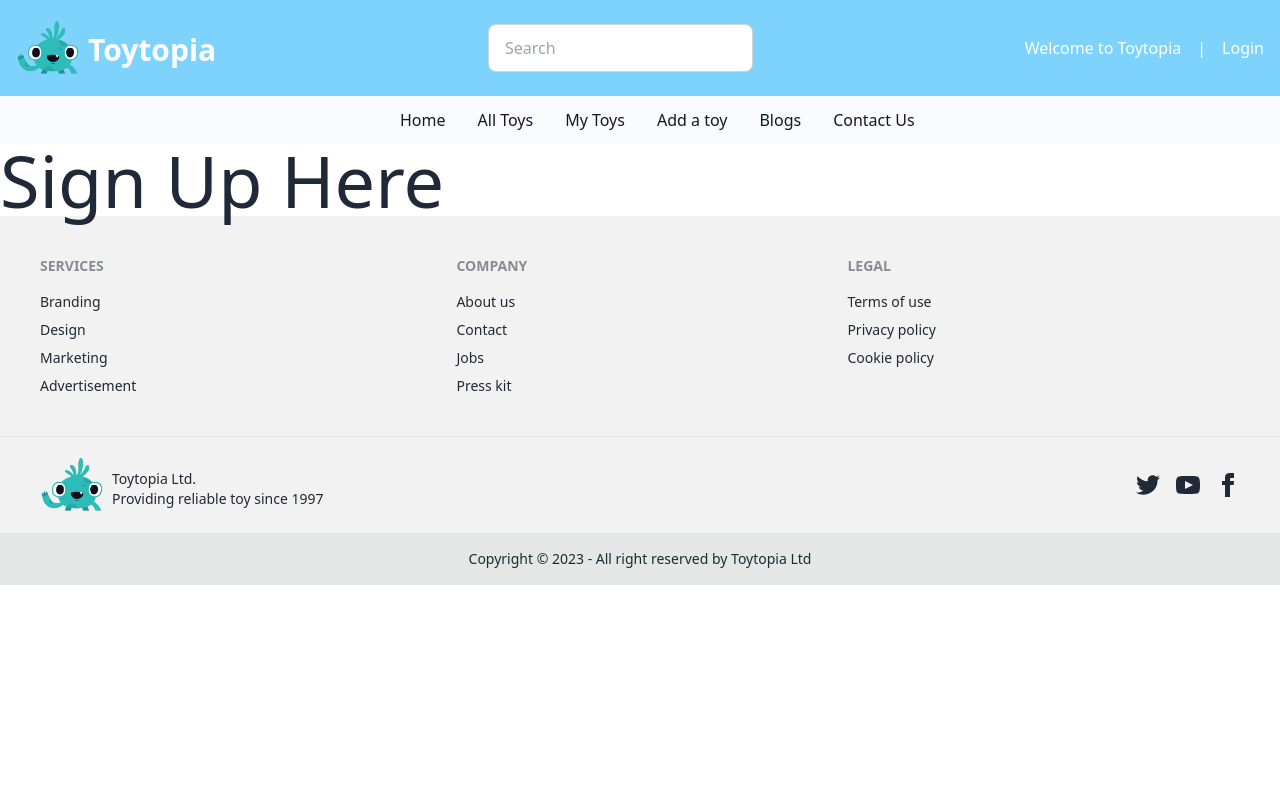
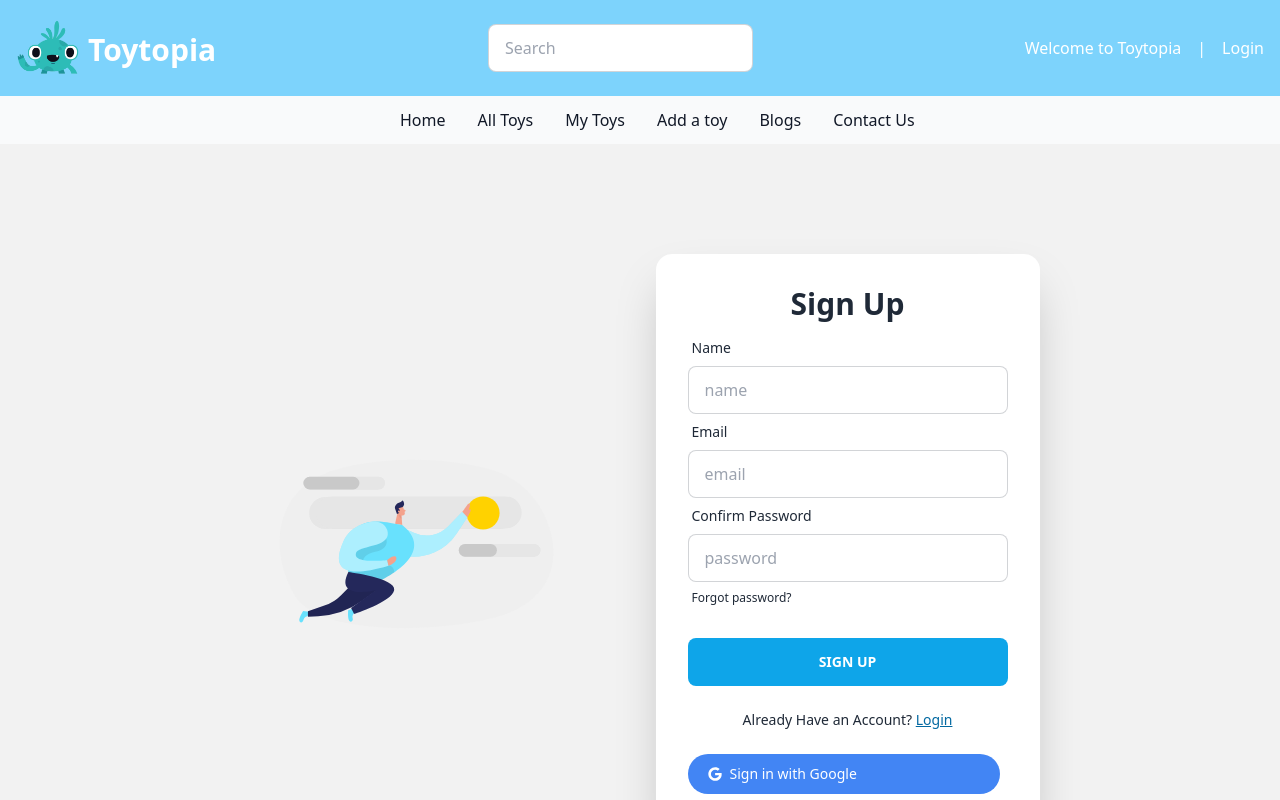
Before and after one commit to SadmanJawad/Assignment-11-Toy-Marketplace-Client, a React (Vite) app: page /signup in a window 1280 px wide. Shown: the top 800 px of the page. Built offline with nearby package versions, Linux system fonts and the light colour scheme; no server answers.

Commit message:
create Auth context setup && signUp

```diff
--- a/src/pages/Login/Login.jsx
+++ b/src/pages/Login/Login.jsx
@@ -1,7 +1,14 @@
 import { Link } from "react-router-dom";
-import img from '../../assets/images/img.svg'
+import img from "../../assets/images/img.svg";
+import { FaGoogle } from "react-icons/fa";
 
 const Login = () => {
+
+    const handleLogin = event => {
+        event.preventDefault(); // prevent page from reloading on submit
+        console.log('login form submitted');
+    }
+
   return (
     <div className="hero min-h-screen bg-base-200">
       <div className="hero-content flex-col lg:flex-row">
@@ -11,27 +18,56 @@ const Login = () => {
         <div className="card flex-shrink-0 w-full max-w-sm shadow-2xl bg-base-100">
           <div className="card-body">
             <h1 className="text-4xl text-center font-thin">Login</h1>
-                    <form>
+            <form onSubmit={handleLogin}>
               <div className="form-control">
                 <label className="label">
                   <span className="label-text">Email</span>
                 </label>
-                            <input type="text" name='email' placeholder="email" className="input input-bordered" />
+                <input
+                  type="text"
+                  name="email"
+                  placeholder="email"
+                  className="input input-bordered"
+                />
               </div>
               <div className="form-control">
                 <label className="label">
                   <span className="label-text">Password</span>
                 </label>
-                            <input type="text" name='password' placeholder="password" className="input input-bordered" />
+                <input
+                  type="text"
+                  name="password"
+                  placeholder="password"
+                  className="input input-bordered"
+                />
                 <label className="label">
-                                <a href="#" className="label-text-alt link link-hover">Forgot password?</a>
+                  <a href="#" className="label-text-alt link link-hover">
+                    Forgot password?
+                  </a>
                 </label>
               </div>
               <div className="form-control mt-6">
-                            <input className="btn bg-sky-500 border-none" type="submit" value="Login" />
+                <input
+                  className="btn bg-sky-500 border-none"
+                  type="submit"
+                  value="Login"
+                />
               </div>
             </form>
-                    <p className='my-4 text-center text-sm'>New to Toytopia <Link className='text-sky-700 underline font-normal' to="/signup">Sign Up</Link> </p>
+            <p className="my-4 text-center text-sm">
+              New to Toytopia{" "}
+              <Link className="text-sky-700 underline font-normal" to="/signup">
+                Sign Up
+              </Link>{" "}
+            </p>
+            {/* google button */}
+            <button
+              type="button"
+              className="text-white bg-[#4285F4] hover:bg-[#4285F4]/90 focus:ring-4 focus:outline-none focus:ring-[#4285F4]/50 font-medium rounded-full text-sm px-5 py-2.5 text-center inline-flex items-center dark:focus:ring-[#4285F4]/55 mr-2 mb-2"
+            >
+              <FaGoogle className="mr-2" />
+              Sign in with Google
+            </button>
           </div>
         </div>
       </div>
--- a/src/pages/SignUp/SignUp.jsx
+++ b/src/pages/SignUp/SignUp.jsx
@@ -1,9 +1,64 @@
+import { Link } from "react-router-dom";
+import img from "../../assets/images/img.svg";
+import { FaGoogle } from "react-icons/fa";
+
 const SignUp = () => {
+
+    const handleSignUp = event => {
+        event.preventDefault(); // prevent page from reloading on submit
+        console.log('sign up form submitted');
+    }
+
+
     return (
-        <div>
-    <h2 className="text-7xl">Sign Up Here</h2>
+        <div className="hero min-h-screen bg-base-200">
+        <div className="hero-content flex-col lg:flex-row">
+            <div className="w-1/2 mr-12">
+                <img src={img} alt="" />
+            </div>
+            <div className="card flex-shrink-0 w-full max-w-sm shadow-2xl bg-base-100">
+                <div className="card-body">
+                    <h1 className="text-3xl text-center font-bold">Sign Up</h1>
+                    <form onSubmit={handleSignUp}>
+                        <div className="form-control">
+                            <label className="label">
+                                <span className="label-text">Name</span>
+                            </label>
+                            <input type="text" name='name' placeholder="name" className="input input-bordered" />
+                        </div>
+                        <div className="form-control">
+                            <label className="label">
+                                <span className="label-text">Email</span>
+                            </label>
+                            <input type="text" name='email' placeholder="email" className="input input-bordered" />
+                        </div>
+                        <div className="form-control">
+                            <label className="label">
+                                <span className="label-text">Confirm Password</span>
+                            </label>
+                            <input type="text" name='password' placeholder="password" className="input input-bordered" />
+                            <label className="label">
+                                <a href="#" className="label-text-alt link link-hover">Forgot password?</a>
+                            </label>
+                        </div>
+                        <div className="form-control mt-6">
+                            <input className="btn bg-sky-500 border-none" type="submit" value="Sign Up" />
+                        </div>
+                    </form>
+                    <p className='my-4 text-center text-sm'>Already Have an Account? <Link className='text-sky-700 underline font-normal' to="/login">Login</Link> </p>
+               {/* google button */}
+            <button
+              type="button"
+              className="text-white bg-[#4285F4] hover:bg-[#4285F4]/90 focus:ring-4 focus:outline-none focus:ring-[#4285F4]/50 font-medium rounded-full text-sm px-5 py-2.5 text-center inline-flex items-center dark:focus:ring-[#4285F4]/55 mr-2 mb-2"
+            >
+              <FaGoogle className="mr-2" />
+              Sign in with Google
+            </button>
+                </div>
+            </div>
         </div>
-    );
+    </div>
+);
 };
 
 export default SignUp;
--- /dev/null
+++ b/src/providers/AuthProvider.jsx
@@ -0,0 +1,24 @@
+import { createContext, useState } from "react";
+import {getAuth} from 'firebase/auth';
+import app from "../firebase/firebase.config";
+
+export const AuthContext = createContext();
+const auth = getAuth(app) ;
+
+const AuthProvider = ({children}) => {
+    const [user, setUser] = useState(null);
+    const [loading, setLoading] = useState(true);
+
+    const authInfo = {
+        user,
+        loading
+    }
+
+    return (
+        <AuthContext.Provider value={authInfo}>
+            {children}
+        </AuthContext.Provider>
+    );
+};
+
+export default AuthProvider;
```
Also changed, not shown: src/main.jsx (+12 -18 lines). Lines whose indentation alone changed are shown as unchanged.
